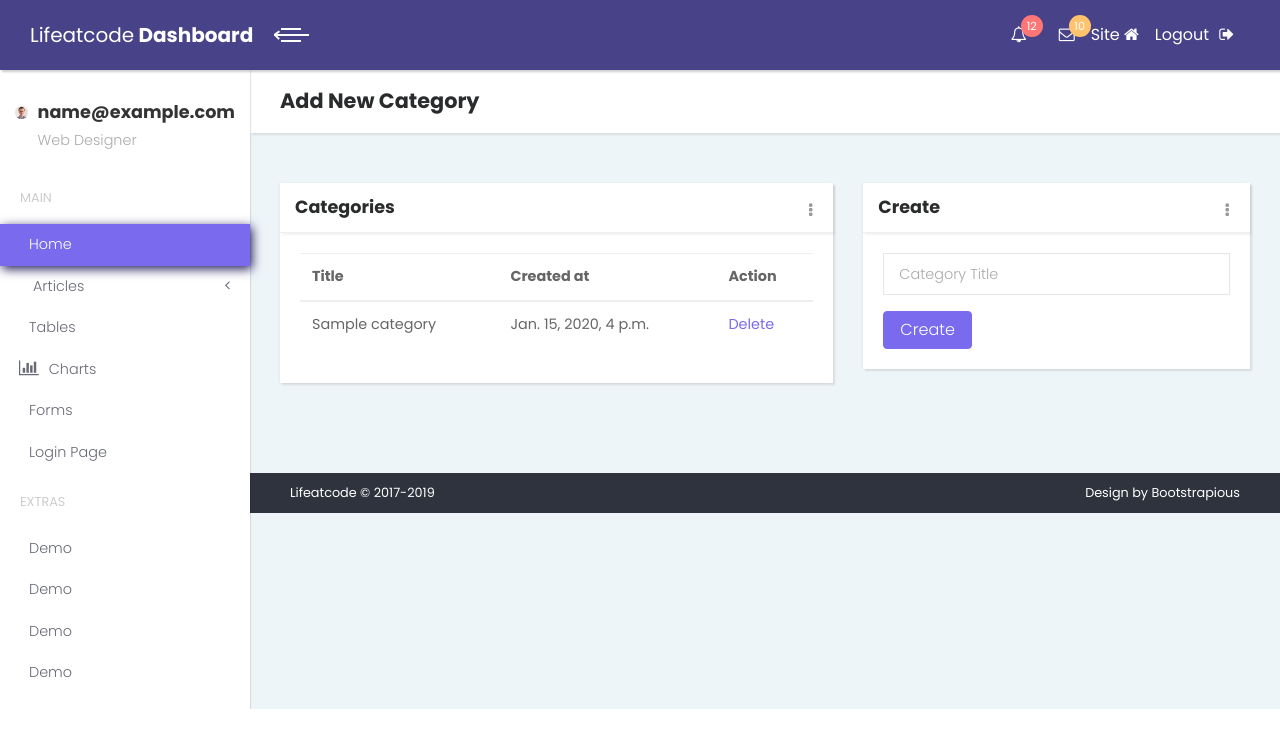
After one commit to vubon/dj-lifeatcode, a Django app: page /blog/category/ in a window 1280 px wide. The commit adds this page. Shown: the top 748 px of the page. Run offline with Django 3.2, Linux system fonts and the light colour scheme; a user stored in the database is signed in; tables that the repository leaves empty hold one stand-in row (values such as "Sample post"); some libraries are stand-ins or nearby versions.

Commit message:
added new files

```diff
--- a/blog/article_views.py
+++ b/blog/article_views.py
@@ -1,10 +1,11 @@
 from django.contrib import messages
 from django.http import Http404, HttpResponseRedirect
-from django.shortcuts import render
+from django.shortcuts import render, redirect
 from django.views import View
 
 from blog.models.posts import Article
-from blog.forms import ArticleForm
+from blog.models.categories import Category
+from blog.forms import ArticleForm, CategoryForm
 
 
 class AllArticlesView(View):
@@ -42,3 +43,30 @@ class CreateNewArticleView(View):
         }
 
         return render(request, self.template, context)
+
+
+class CreateCategory(View):
+    template_name = 'dashboard/article/new_category.html'
+
+    def get(self, request):
+        categories = Category.objects.all().order_by("-timestamp")
+        return render(request, self.template_name, {"categories": categories})
+
+    def post(self, request):
+        if not request.user.is_staff:
+            raise Http404
+        form = CategoryForm(request.POST)
+        categories = Category.objects.all().order_by("-timestamp")
+
+        if form.is_valid():
+            instance = form.save(commit=False)
+            instance.save()
+            # message success
+            messages.success(request, "Successfully Created")
+            return render(request, self.template_name, {"categories": categories})
+        # message error
+        messages.error(request, "Category with this Name already exists")
+        return render(request, self.template_name, {"categories": categories})
+
+    def delete(self, pk=None):
+        pass
--- a/blog/models/categories.py
+++ b/blog/models/categories.py
@@ -2,7 +2,7 @@ from django.db import models
 
 
 class Category(models.Model):
-    name = models.CharField(max_length=100)
+    name = models.CharField(max_length=100, unique=True)
     timestamp = models.DateTimeField(auto_now_add=True)
 
     def __str__(self):
--- a/blog/urls.py
+++ b/blog/urls.py
@@ -1,7 +1,8 @@
 from django.conf.urls import url
-from blog.article_views import AllArticlesView, CreateNewArticleView
+from blog.article_views import *
 
 urlpatterns = [
     url(r'^all-articles/$', AllArticlesView.as_view(), name='all_articles'),
     url(r'^new-article/$', CreateNewArticleView.as_view(), name='new_article'),
+    url(r'^category/$', CreateCategory.as_view(), name='category'),
 ]
--- /dev/null
+++ b/lifeatcode/middleware.py
@@ -0,0 +1,47 @@
+"""
+Author: Vubon Roy
+Desorption: This middleware will help to check user authenticate or not if not then redirect to login page
+            or if login then redirect to admin panel
+"""
+
+import re
+
+from django.conf import settings
+from django.urls import reverse
+from django.shortcuts import redirect
+from django.contrib.auth import logout
+
+EXEMPT_URLS = [re.compile(settings.LOGIN_URL.lstrip('/'))]
+if hasattr(settings, 'LOGIN_EXEMPT_URLS'):
+    EXEMPT_URLS += [re.compile(url) for url in settings.LOGIN_EXEMPT_URLS]
+
+
+class LoginMiddleware:
+    def __init__(self, get_response):
+        self.get_response = get_response
+        # One-time configuration and initialization.
+
+    def __call__(self, request):
+        # Code to be executed for each request before
+        # the view (and later middleware) are called.
+
+        response = self.get_response(request)
+        # Code to be executed for each request/response after
+        # the view is called.
+
+        return response
+
+    def process_view(self, request, view_func, view_args, view_kwargs):
+        assert hasattr(request, 'user')
+        path = request.path_info.lstrip('/')
+        url_is_exempt = any(url.match(path) for url in EXEMPT_URLS)
+
+        # if path == reverse('account:logout').lstrip('/'):
+        #     logout(request)
+
+        if request.user.is_authenticated() and url_is_exempt:
+            return redirect(settings.LOGIN_REDIRECT_URL)
+        elif request.user.is_authenticated() or url_is_exempt:
+            return None
+        else:
+            return redirect(settings.LOGIN_URL)
--- a/lifeatcode/settings.py
+++ b/lifeatcode/settings.py
@@ -58,6 +58,8 @@ MIDDLEWARE = [
     'django.contrib.auth.middleware.AuthenticationMiddleware',
     'django.contrib.messages.middleware.MessageMiddleware',
     'django.middleware.clickjacking.XFrameOptionsMiddleware',
+    # custom middleware
+    'lifeatcode.middleware.LoginMiddleware',
 ]
 
 ROOT_URLCONF = 'lifeatcode.urls'
@@ -186,4 +188,4 @@ CKEDITOR_CONFIGS = {
 }
 
 
-DATABASES['default'] = dj_database_url.config(conn_max_age=600)
+# DATABASES['default'] = dj_database_url.config(conn_max_age=600)
--- a/static/dist/css/custom.css
+++ b/static/dist/css/custom.css
@@ -1 +1,2 @@
 /* your styles go here */
+.copyrights p {color:#000;}
--- /dev/null
+++ b/templates/dashboard/article/new_category.html
@@ -0,0 +1,108 @@
+{% extends 'dashboard/layouts/base.html' %}
+{% load static %}
+{% block title %}
+    New Category
+{% endblock %}
+{% block content %}
+    <div class="page home-page">
+        <!-- Main Navbar-->
+        <header class="header">
+            {% include 'dashboard/layouts/header.html' %}
+        </header>
+        <div class="page-content d-flex align-items-stretch">
+            <!-- Side Navbar -->
+            <nav class="side-navbar">
+                {% include 'dashboard/layouts/sidebar.html' %}
+            </nav>
+            <div class="content-inner">
+                <!-- Page Header-->
+                <header class="page-header">
+                    <div class="container-fluid">
+                        <h2 class="no-margin-bottom">Add New Category</h2>
+                    </div>
+                </header>
+                <section class="tables">
+                    <div class="container-fluid">
+                        <div class="row">
+                            <div class="col-lg-7">
+                                <div class="card">
+                                    <div class="card-close">
+                                        <div class="dropdown">
+                                            <button type="button" id="closeCard" data-toggle="dropdown"
+                                                    aria-haspopup="true" aria-expanded="false" class="dropdown-toggle">
+                                                <i class="fa fa-ellipsis-v"></i></button>
+                                            <div aria-labelledby="closeCard" class="dropdown-menu has-shadow"><a
+                                                    href="#" class="dropdown-item remove"> <i class="fa fa-times"></i>Close</a><a
+                                                    href="#" class="dropdown-item edit"> <i class="fa fa-gear"></i>Edit</a>
+                                            </div>
+                                        </div>
+                                    </div>
+                                    <div class="card-header d-flex align-items-center">
+                                        <h3 class="h4">Categories</h3>
+                                    </div>
+                                    <div class="card-body">
+                                        <table class="table">
+                                            <thead>
+                                            <tr>
+                                                <th>Title</th>
+                                                <th>Created at</th>
+                                                <th>Action</th>
+                                            </tr>
+                                            </thead>
+                                            <tbody>
+                                            {% for category in categories %}
+                                                <tr>
+                                                    <td>{{ category.name }}</td>
+                                                    <td>{{ category.timestamp }}</td>
+                                                    <td style="display: none;">{{ category.id }}</td>
+                                                    <td><a href="#">Delete</a></td>
+                                                </tr>
+                                            {% endfor %}
+                                            </tbody>
+                                        </table>
+
+                                    </div>
+                                </div>
+                            </div>
+                            <div class="col-lg-5">
+                                <div class="card">
+                                    <div class="card-close">
+                                        <div class="dropdown">
+                                            <button type="button" id="closeCard" data-toggle="dropdown"
+                                                    aria-haspopup="true" aria-expanded="false" class="dropdown-toggle">
+                                                <i class="fa fa-ellipsis-v"></i></button>
+                                            <div aria-labelledby="closeCard" class="dropdown-menu has-shadow"><a
+                                                    href="#" class="dropdown-item remove"> <i class="fa fa-times"></i>Close</a><a
+                                                    href="#" class="dropdown-item edit"> <i class="fa fa-gear"></i>Edit</a>
+                                            </div>
+                                        </div>
+                                    </div>
+                                    <div class="card-header d-flex align-items-center">
+                                        <h3 class="h4">Create</h3>
+                                    </div>
+                                    <div class="card-body">
+                                        <form action="{% url 'category' %}" method="post">
+                                            {% csrf_token %}
+                                            <div class="form-group">
+                                                <input type="text" name="name" class="form-control" id="id_name"
+                                                       aria-describedby="title" placeholder="Category Title">
+                                            </div>
+                                            <button type="submit" class="btn btn-primary submit_button">Create</button>
+                                        </form>
+
+                                    </div>
+                                </div>
+                            </div>
+                        </div>
+                    </div>
+                </section>
+
+                <!-- Page Footer-->
+                <footer class="main-footer">
+                    {% include 'dashboard/layouts/footer.html' %}
+                </footer>
+            </div>
+        </div>
+    </div>
+
+{% endblock %}
--- a/templates/dashboard/layouts/footer.html
+++ b/templates/dashboard/layouts/footer.html
@@ -1,7 +1,7 @@
 <div class="container-fluid">
     <div class="row">
         <div class="col-sm-6">
-            <p>Your company &copy; 2017-2019</p>
+            <p>Lifeatcode &copy; 2017-2019</p>
         </div>
         <div class="col-sm-6 text-right">
             <p>Design by <a href="https://bootstrapious.com/admin-templates" class="external">Bootstrapious</a></p>
--- a/templates/dashboard/layouts/header.html
+++ b/templates/dashboard/layouts/header.html
@@ -13,7 +13,7 @@
             <div class="navbar-header">
                 <!-- Navbar Brand -->
                 <a href="./" class="navbar-brand">
-                    <div class="brand-text brand-big hidden-lg-down"><span>Call Center </span><strong>
+                    <div class="brand-text brand-big hidden-lg-down"><span>Lifeatcode </span><strong>
                         Dashboard</strong></div>
                     <div class="brand-text brand-small"><strong>BD</strong></div>
                 </a>
--- a/templates/dashboard/layouts/sidebar.html
+++ b/templates/dashboard/layouts/sidebar.html
@@ -18,7 +18,7 @@
         <ul id="dashvariants" class="collapse list-unstyled">
             <li><a href="{% url 'all_articles' %}">All Articles</a></li>
             <li><a href="{% url 'new_article' %}">New Article</a></li>
-            <li><a href="#">Category</a></li>
+            <li><a href="{% url 'category' %}">Category</a></li>
             <li><a href="#">Page</a></li>
         </ul>
     </li>
--- a/templates/portfolio.html
+++ b/templates/portfolio.html
@@ -15,9 +15,7 @@
             <li>Code</li>
             <li> </> </li>
             <li>Python</li>
-            <li>Rails</li>
             <li>JS</li>
-            <li>Ruby</li>
             <li>Django</li>
             <li>WordPress</li>
         </ul>
```
Also changed, not shown: blog/forms.py (+9 -1 lines), blog/migrations/0002_auto_20180529_2107.py (added).
